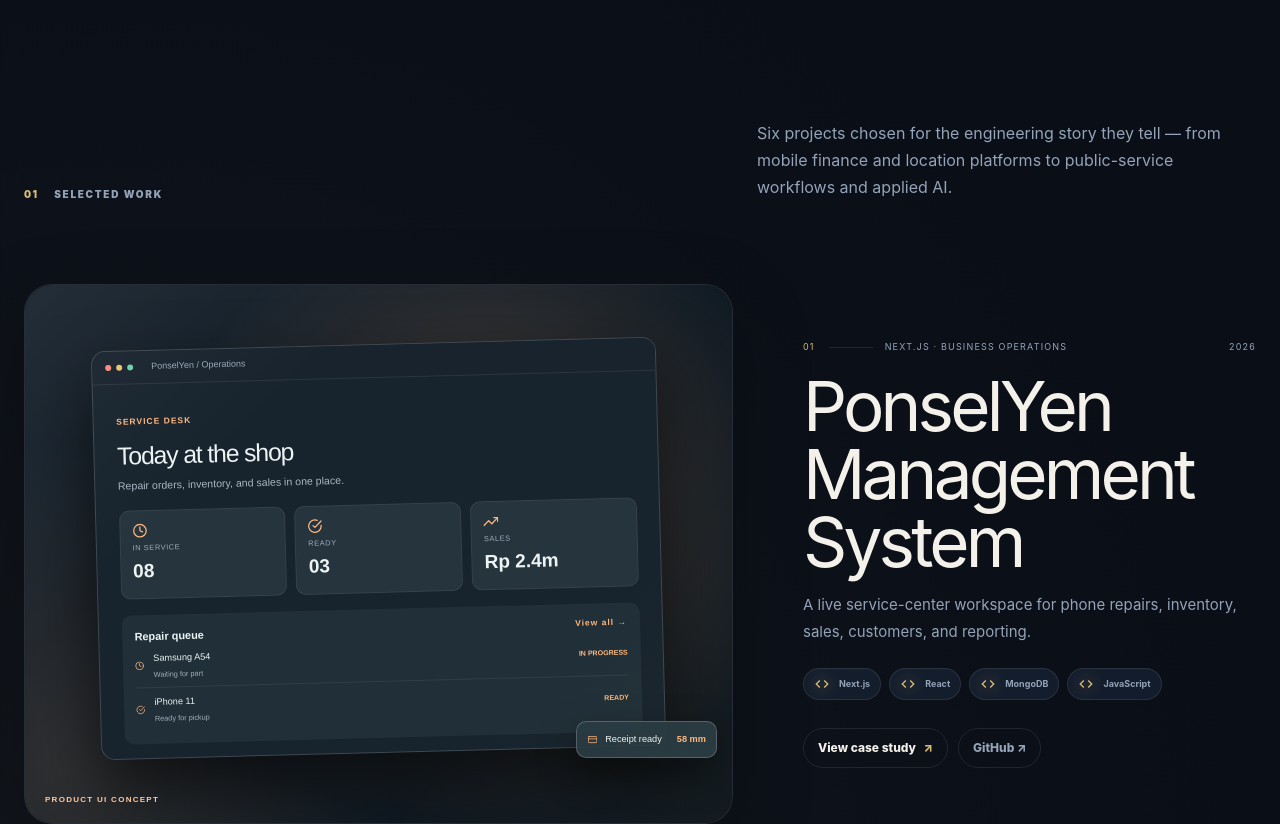
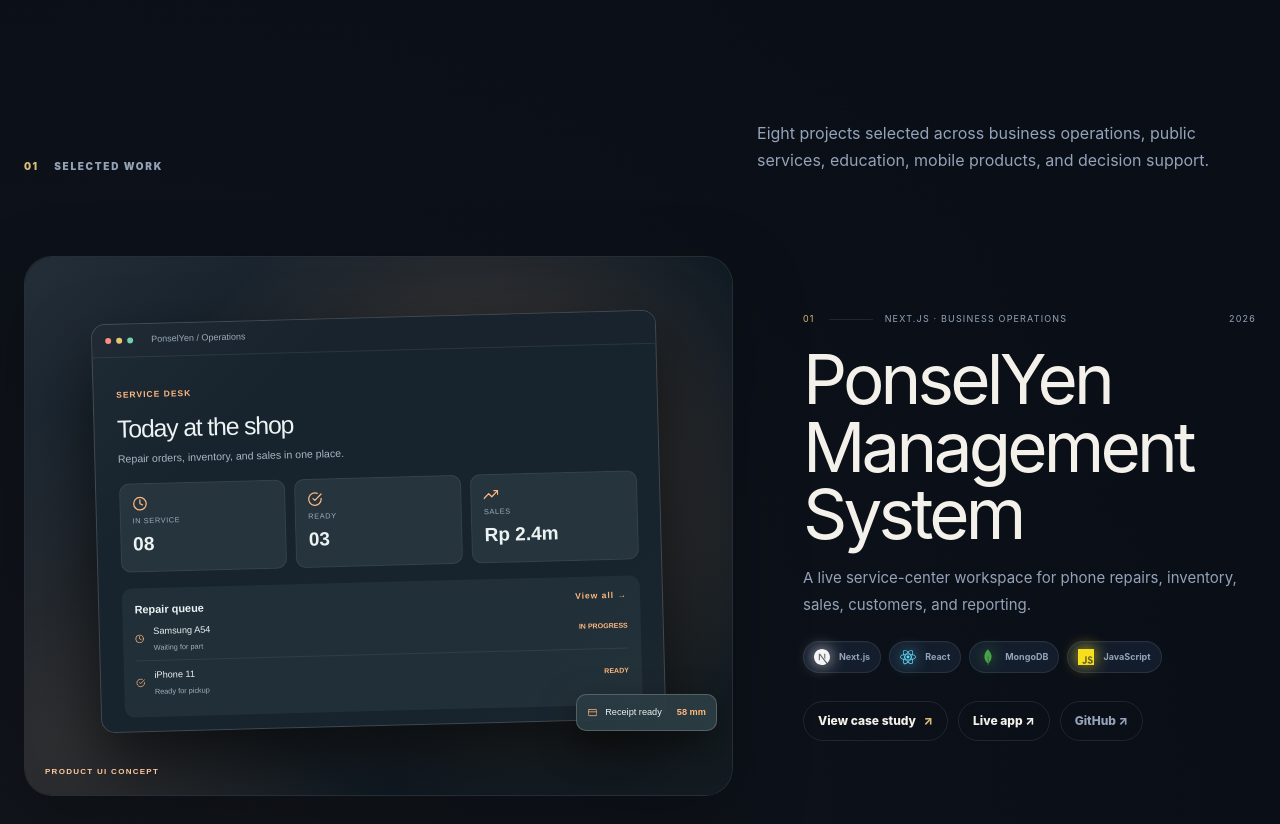
Before and after one commit to bayupra7ama/bayupra7ama-portfolio, a Next.js app: page / in a window 1280 px wide. Shown: the part 1040-1864 px from the top of the page. Built offline with nearby package versions, Linux system fonts and the light colour scheme; no server answers.

Commit message:
Update app/page.tsx for featured portfolio lineup

```diff
--- a/app/page.tsx
+++ b/app/page.tsx
@@ -10,6 +10,11 @@
   SiKotlin,
   SiLaravel,
   SiMysql,
+  SiMongodb,
+  SiNextdotjs,
+  SiReact,
+  SiJavascript,
+  SiR,
   SiPhp,
   SiPython,
   SiTensorflow,
@@ -68,6 +73,16 @@
   "Laravel API": <SiLaravel />,
   PHP: <SiPhp />,
   MySQL: <SiMysql />,
+  MongoDB: <SiMongodb />,
+  "Next.js": <SiNextdotjs />,
+  React: <SiReact />,
+  JavaScript: <SiJavascript />,
+  R: <SiR />,
+  "C5.0": <MdCode />,
+  "ESC/POS": <MdDescription />,
+  Filament: <MdStorage />,
+  "AES-256": <MdSecurity />,
+  Livewire: <MdCode />,
   Kotlin: <SiKotlin />,
   Android: <SiAndroid />,
   "Jetpack Compose": <SiAndroid />,
@@ -94,6 +109,16 @@
   "Laravel API": "#ff2d20",
   PHP: "#777bb4",
   MySQL: "#4479a1",
+  MongoDB: "#47a248",
+  "Next.js": "#f5f5f5",
+  React: "#61dafb",
+  JavaScript: "#f7df1e",
+  R: "#75aadb",
+  "C5.0": "#7bb7ee",
+  "ESC/POS": "#e2bb77",
+  Filament: "#fdae4b",
+  "AES-256": "#a78bfa",
+  Livewire: "#fb70a9",
   Kotlin: "#a97bff",
   Android: "#3ddc84",
   "Jetpack Compose": "#3ddc84",
@@ -174,7 +199,7 @@
         <div className="container">
           <div className="section-heading">
             <div><span className="section-number">01</span><span className="eyebrow-text">SELECTED WORK</span></div>
-            <p>Six projects chosen for the engineering story they tell — from mobile finance and location platforms to public-service workflows and applied AI.</p>
+            <p>Eight projects selected across business operations, public services, education, mobile products, and decision support.</p>
           </div>
 
           <div className="projects-list">
@@ -190,6 +215,7 @@
                   <div className="tag-row">{project.stack.slice(0, 4).map((tag) => <TechBadge name={tag} compact key={tag} />)}</div>
                   <div className="project-links">
                     <Link className="text-link" href={`/projects/${project.slug}`}>View case study <span>↗</span></Link>
+                    {project.live && <a className="text-link" href={project.live} target="_blank" rel="noopener noreferrer">Live app ↗</a>}
                     {project.github && <a className="text-link subtle" href={project.github} target="_blank" rel="noreferrer">GitHub ↗</a>}
                   </div>
                 </div>
@@ -237,7 +263,7 @@
             ))}
           </div>
           <div className="metric-strip">
-            <div><strong>6+</strong><span>Featured Projects</span></div>
+            <div><strong>8</strong><span>Featured Projects</span></div>
             <div><strong>2</strong><span>Bangkit Cohorts</span></div>
             <div><strong>3.72</strong><span>GPA · Cumlaude</span></div>
             <div><strong>1</strong><span>Professional Internship</span></div>
```
